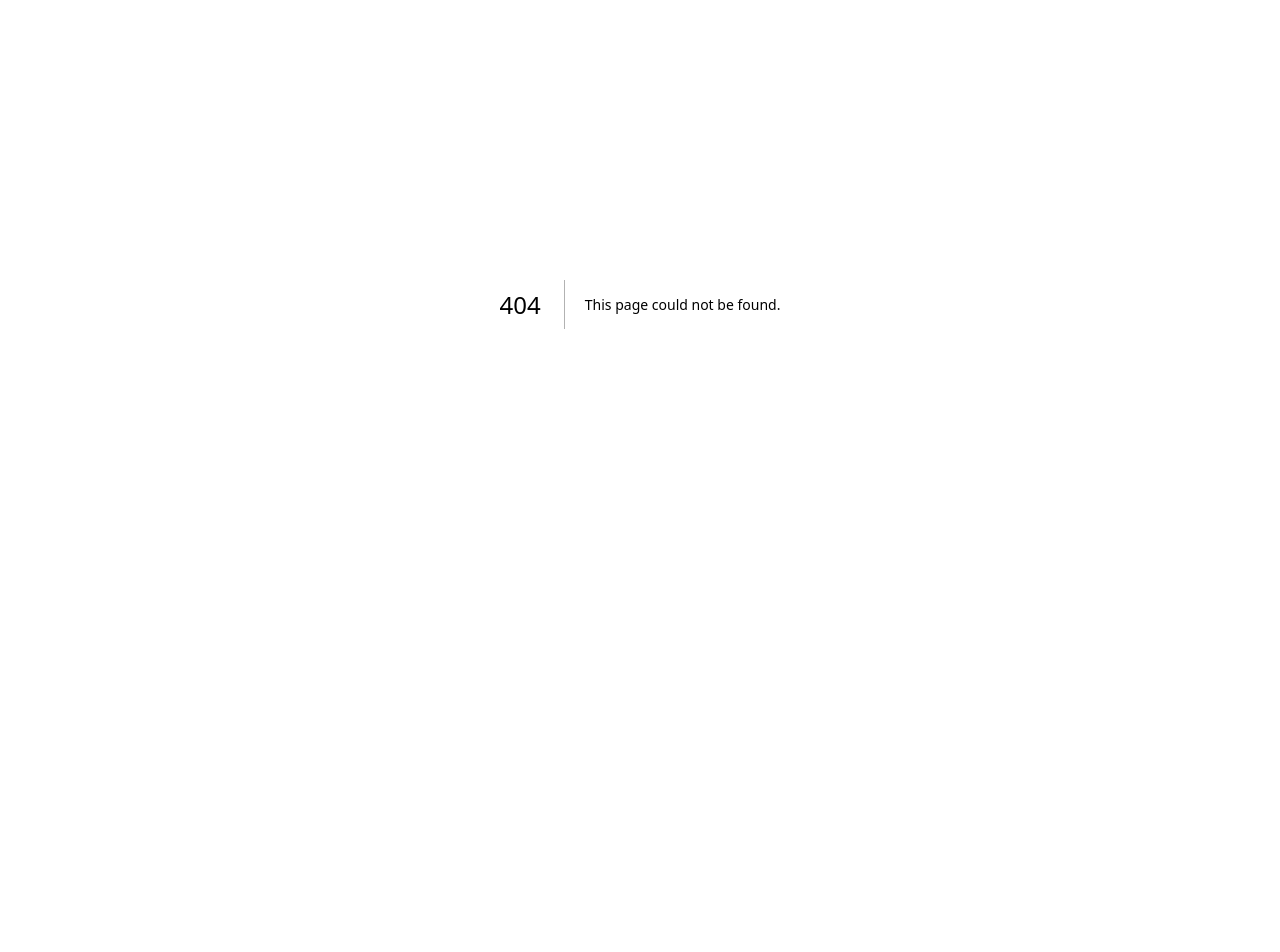
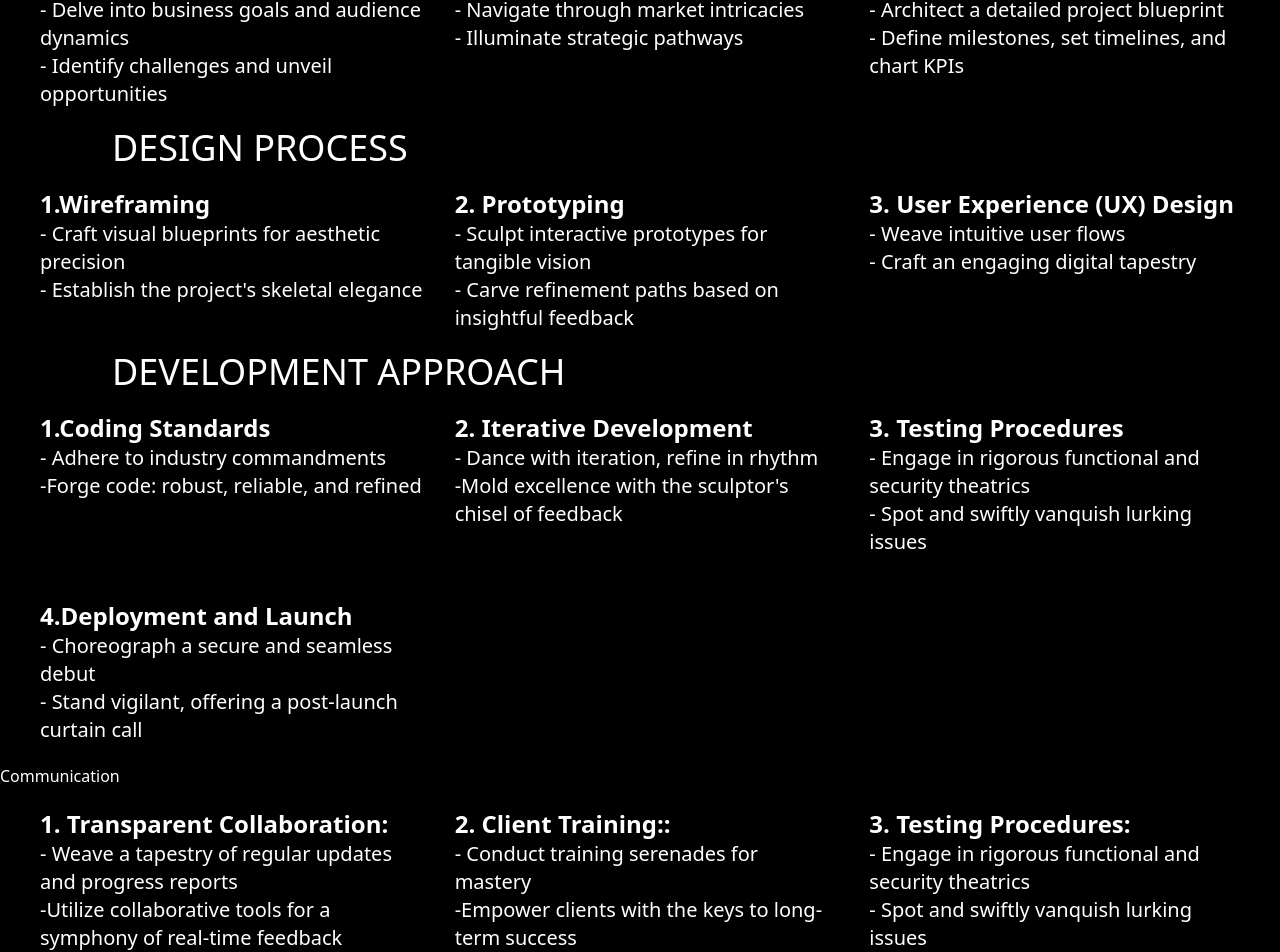
Before and after one commit to rajpatel2435/raj_24, a Next.js app: page /components/WorkMethod in a window 1280 px wide. Before the commit this address had no page. Shown: the part 96-1048 px from the top of the page. Before the commit the page ends 800 px from the top, so only its background shows below. Built offline with nearby package versions, Linux system fonts and the light colour scheme.

Commit message:
Fix: CSS and work Method

```diff
--- /dev/null
+++ b/pages/components/WorkMethod.tsx
@@ -0,0 +1,187 @@
+import React from 'react'
+
+function WorkMethod() {
+    return (
+        <>
+            <div className=' block h-auto w-auto bg-black text-white'>
+
+            <h2 className=' text-4xl uppercase bg-white text-black text-center  '>Our Approach</h2>
+
+                {/*
+
+
+{/*
+                <h2 className=' text-4xl uppercase  ml-28  '>Our Approach</h2> */}
+
+           <div className='grid grid-cols-1 gap-11 py-5 px-10 md:grid-cols-3'>
+
+<div className=' ml-auto mr-auto md:w-96'>
+    <ul >
+        <li className='text-2xl font-bold  '>1. Discovery Phase</li>
+        <li className='text-xl'>- Delve into business goals and audience dynamics</li>
+        <li className='text-xl'>- Identify challenges and unveil opportunities
+        </li>
+
+    </ul>
+</div>
+
+<div className=' ml-auto mr-auto md:w-96'>
+    <ul >
+        <li className='text-2xl font-bold  '>2. Research and Analysis</li>
+        <li className='text-xl'>- Navigate through market intricacies</li>
+        <li className='text-xl'>- Illuminate strategic pathways
+        </li>
+
+    </ul>
+</div>
+
+<div className=' ml-auto mr-auto md:w-96'>
+    <ul >
+        <li className='text-2xl font-bold  '>3. Planning and Strategy</li>
+        <li className='text-xl'>- Architect a detailed project blueprint</li>
+        <li className='text-xl'>- Define milestones, set timelines, and chart KPIs
+        </li>
+
+    </ul>
+</div>
+
+
+
+</div>
+
+<h2 className='ml-28 text-4xl uppercase  '>Design Process</h2>
+
+<div className='grid grid-cols-1 gap-11 py-5 px-10 md:grid-cols-3 '>
+
+<div className=' ml-auto mr-auto md:w-96'>
+<ul >
+<li className='text-2xl font-bold  '>1.Wireframing</li>
+<li className='text-xl'>- Craft visual blueprints for aesthetic precision</li>
+<li className='text-xl'>- Establish the project's skeletal elegance
+</li>
+
+</ul>
+</div>
+
+<div className=' ml-auto mr-auto md:w-96'>
+<ul >
+<li className='text-2xl font-bold  '>2.  Prototyping</li>
+<li className='text-xl'>- Sculpt interactive prototypes for tangible vision</li>
+<li className='text-xl'>- Carve refinement paths based on insightful feedback
+</li>
+
+</ul>
+</div>
+
+<div className=' ml-auto mr-auto md:w-96'>
+<ul >
+<li className='text-2xl font-bold  '>3. User Experience (UX) Design</li>
+<li className='text-xl'>- Weave intuitive user flows</li>
+<li className='text-xl'>- Craft an engaging digital tapestry
+</li>
+
+</ul>
+</div>
+
+
+
+</div>
+
+<h2 className='ml-28 text-4xl uppercase  '> DEvelopment Approach</h2>
+
+
+<div className='grid grid-cols-1 gap-11 py-5 px-10 md:grid-cols-3 '>
+
+<div className=' ml-auto mr-auto md:w-96'>
+<ul >
+<li className='text-2xl font-bold  '>1.Coding Standards</li>
+<li className='text-xl'>- Adhere to industry commandments</li>
+<li className='text-xl'>-Forge code: robust, reliable, and refined
+</li>
+
+</ul>
+</div>
+
+<div className=' ml-auto mr-auto md:w-96'>
+<ul >
+<li className='text-2xl font-bold  '>2.  Iterative Development</li>
+<li className='text-xl'>- Dance with iteration, refine in rhythm</li>
+<li className='text-xl'>-Mold excellence with the sculptor's chisel of feedback
+</li>
+
+</ul>
+</div>
+
+<div className=' ml-auto mr-auto md:w-96'>
+<ul >
+<li className='text-2xl font-bold  '>3. Testing Procedures</li>
+<li className='text-xl'>- Engage in rigorous functional and security theatrics</li>
+<li className='text-xl'>- Spot and swiftly vanquish lurking issues
+</li>
+
+</ul>
+</div>
+
+
+<div className=' ml-auto mr-auto md:w-96'>
+<ul >
+<li className='text-2xl font-bold  '>4.Deployment and Launch</li>
+<li className='text-xl'>- Choreograph a secure and seamless debut</li>
+<li className='text-xl'>- Stand vigilant, offering a post-launch curtain call
+</li>
+
+</ul>
+</div>
+
+
+
+</div>
+
+
+
+<h2> Communication</h2>
+
+
+<div className='grid grid-cols-1 gap-11 py-5 px-10 md:grid-cols-3 '>
+
+<div className=' ml-auto mr-auto md:w-96'>
+<ul >
+<li className='text-2xl font-bold  '>1. Transparent Collaboration:</li>
+<li className='text-xl'>- Weave a tapestry of regular updates and progress reports</li>
+<li className='text-xl'>-Utilize collaborative tools for a symphony of real-time feedback
+</li>
+
+</ul>
+</div>
+
+<div className=' ml-auto mr-auto md:w-96'>
+<ul >
+<li className='text-2xl font-bold  '>2.   Client Training::</li>
+<li className='text-xl'>- Conduct training serenades for mastery</li>
+<li className='text-xl'>-Empower clients with the keys to long-term success
+</li>
+
+</ul>
+</div>
+
+<div className=' ml-auto mr-auto md:w-96'>
+<ul >
+<li className='text-2xl font-bold  '>3. Testing Procedures:</li>
+<li className='text-xl'>- Engage in rigorous functional and security theatrics</li>
+<li className='text-xl'>- Spot and swiftly vanquish lurking issues
+</li>
+
+</ul>
+</div>
+
+
+
+</div>
+
+
+            </div>
+        </>
+    )
+}
+
+export default WorkMethod
--- a/styles/globals.css
+++ b/styles/globals.css
@@ -4,8 +4,17 @@
 
 
 
+@import url('imgHover.module.css');
+@import url('https://fonts.googleapis.com/css2?family=Audiowide&display=swap');
+
 @import url('https://fonts.googleapis.com/css2?family=Metal+Mania&family=Vina+Sans&display=swap');
 
+@import url('workMethod.module.css');
+.content-home{
+  font-family: 'Audiowide', sans-serif;
+  -webkit-text-stroke: 4px white;
+color: black !important;
+}
 
 :root {
   --foreground-rgb: 0, 0, 0;
@@ -73,7 +82,7 @@ pink : coral: 255, 173, 173;
 .more_freelancing1212{
   position: fixed;
   top: 50px;
-  right: 10px;
+  right: 20px;
   overflow: hidden;
 z-index: 100;
   /* background: linear-gradient(135deg, #0B486B 0%, #F56217 100%); */
--- /dev/null
+++ b/styles/imgHover.module.css
@@ -0,0 +1,65 @@
+@import url("https://fonts.googleapis.com/css2?family=Poppins&display=swap");
+
+
+
+.section-img {
+    height: 100vh;
+    width: 50%;
+    display: flex;
+    justify-content: center;
+    align-items: center;
+    overflow: hidden;
+    background: #221f2e;
+    color: blue;
+}
+
+ .nav {
+    width: 100%;
+    max-width: 1140px;
+    margin: 0 auto;
+  }
+
+
+
+.img-hover-effect-link {
+    padding: 0 0.1rem;
+    font-size: 5rem;
+line-height: 150px;
+    font-weight: normal;
+    color: transparent;
+    -webkit-text-stroke: 1px white;
+    transition: 0.3s ease-in-out;
+    text-transform: uppercase;
+
+
+  }
+
+
+.img-hover-effect-link :hover {
+    color: white;
+  }
+  .img-wrapper {
+    position: absolute;
+    left: 150px;
+    top: -100px;
+    width: 250px;
+    height: 250px;
+    border-radius: 50%;
+    overflow: hidden;
+    pointer-events: none;
+    z-index: 10;
+    mix-blend-mode: difference;
+visibility: hidden;
+    transform: scale(0.3);
+  }
+
+  .img-placeholder,
+  .img-placeholder img {
+    height: 100%;
+    width: 100%;
+  }
+
+  .img-placeholder img {
+    object-fit: cover;
+    display: block;
+  }
--- a/styles/projectLi.css
+++ b/styles/projectLi.css
@@ -1,14 +1,13 @@
-.projectLi:hover {
-    background-color: black;
-}
 
 
-.ul {
+.custom-li {
 
 
-
-color: black;
+background-color: black;
+color: White;
 font-size: 50px;
+border-bottom: 4px solid beige;
+border-bottom-width: 5px;
 
   }
 
@@ -34,8 +33,16 @@ font-size: 50px;
 
   .li_container{
     display: block;
-    height: 80px;
-    width: 100%;
+margin: 0px 200px;
+    width: 80%;
     background-color: black;
+    overflow: hidden;
 
+    padding: 10px 10px 68px 10px;
   }
+
+
+
+  .h1_raj{
+    white-space: nowrap ;
+  }
```
Also changed, not shown: styles/workMethod.module.css (added).
